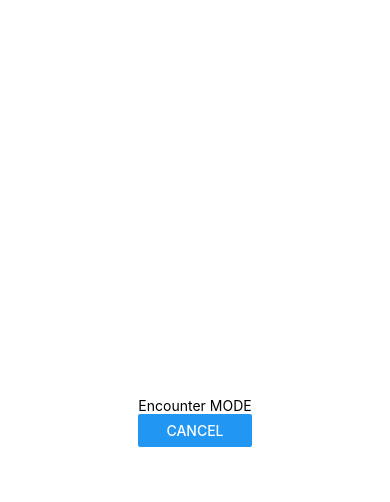
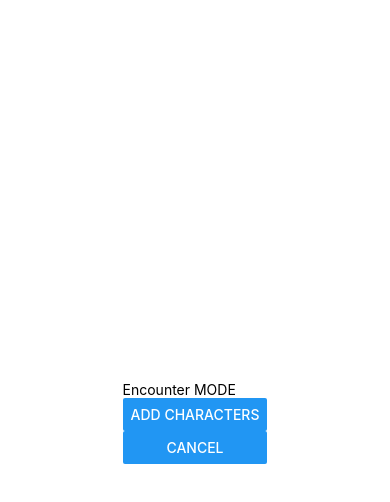
Before and after one commit to Tclark61/DnD-Tracking-Tool, a React Native app: screen / in a window 390 px wide. Both pictures are taken after a click on the button "START ENCOUNTER". Shown: the top 502 px of the page. Built offline with nearby package versions, Linux system fonts and the light colour scheme; what expo-sqlite would draw is missing.

Commit message:
user can enter or exit character creation mode

```diff
--- a/components/CharacterCreator.js
+++ b/components/CharacterCreator.js
@@ -1,4 +1,5 @@
 import React,{Component} from 'react';
+import { StyleSheet, Text, View, Button, Modal } from 'react-native';
 
 class CharacterCreator extends Component{
     // MODAL
@@ -14,7 +15,16 @@ class CharacterCreator extends Component{
 
     // <Button "finished" />
         // onPress = sorts queue by initiative, add Character to binary heap called CharacterQueue
-
+        render() {
+            return (
+                <Modal visible={this.props.visible} animationType="slide">
+                    <View>
+                        <Text>Character creator</Text>
+                        <Button title="go Back" onPress={this.props.end}/>
+                    </View>
+                </Modal>
+            )
+        }
 }
 
 
--- a/components/Encounter.js
+++ b/components/Encounter.js
@@ -5,16 +5,17 @@
  * */
 import { StyleSheet, Text, View, Button } from 'react-native';
 import React,{Component} from 'react';
+import CharacterCreator from './CharacterCreator';
 
  class Encounter extends Component{
 
     state = {
         activeCharacters:null,
         dequeuedCharacters:null,
-        removedCharacters:null
+        removedCharacters:null,
+        characterCreationMode:false
     }
 
-    // on componentdidMount, addCharacters()
 
     // addCharacters()
         // initialize component CharacterCreator
@@ -25,15 +26,37 @@ import React,{Component} from 'react';
         // saves only monsters to active session
         // initialize component FightMode
 
-
     // endEncounter()
         // re-saves all characters to DB
         // redirects to Home
+    onCharacterCreationStart () {
+        this.setState({
+            ...this.state,
+            characterCreationMode:true
+        })
+    }
+    onCharacterCreationEnd () {
+        this.setState({
+            ...this.state,
+            characterCreationMode:false
+        })
+    }
+
     render() {
         return (
             <View>
                 <Text>Encounter MODE</Text>
-                <Button title="Cancel" onPress={this.props.cancel}/>
+                <CharacterCreator
+                    visible={this.state.characterCreationMode}
+                    end={this.onCharacterCreationEnd.bind(this)}/>
+                <Button
+                    title="add Characters"
+                    onPress={this.onCharacterCreationStart.bind(this)}
+                />
+                <Button
+                    title="Cancel"
+                    onPress={this.props.cancel}
+                />
             </View>
         )
 
```
